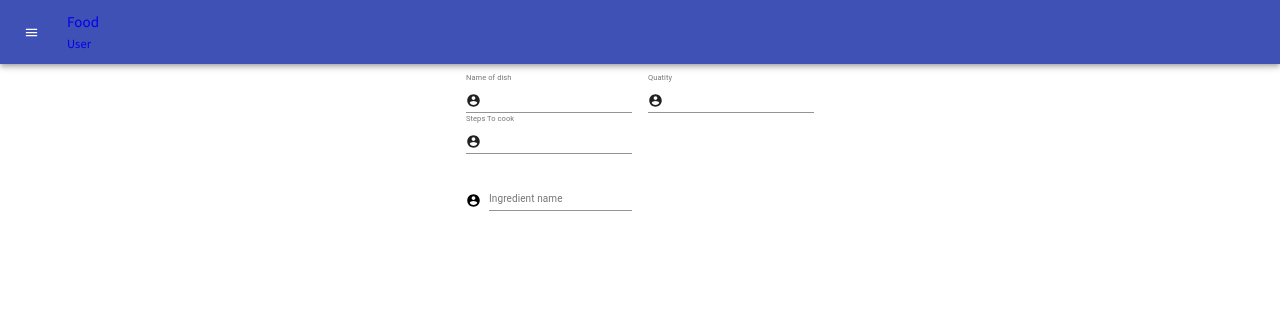
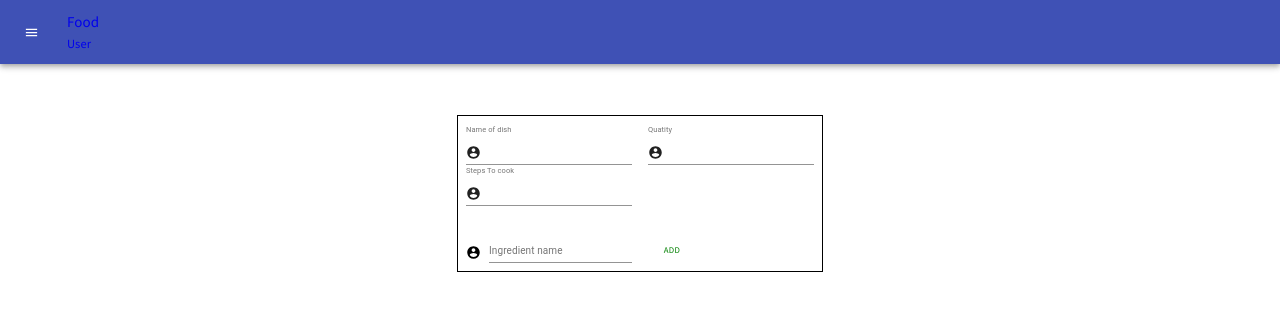
Before and after one commit to kaustavkarmakar2/FoodReceipeApp, a React (Create React App) app: page /user in a window 1280 px wide. Shown: the top 310 px of the page. Built offline with nearby package versions, Linux system fonts and the light colour scheme.

Commit message:
second  commit

```diff
--- a/src/App.css
+++ b/src/App.css
@@ -162,3 +162,8 @@ h1 {
   color:red;
   font-size: 1.5rem;
 }
+.bordersA {
+  border: 1px solid #000000;
+  margin-top: 4%;
+
+}
--- a/src/components/Home.js
+++ b/src/components/Home.js
@@ -16,7 +16,7 @@ function Home(){
   const APP_ID = "cb6f82d7";
   const APP_KEY = "4180124fa98374ad33f63020cbc2030b";
 
-  const recipesinArray=[{name:"Biriyani"},{name:"Chowmin"}];
+  const recipesinArray=[{name:"Biriyani",ingreditant:"Rice",cook:"Boil Rice"},{name:"Chowmin",ingreditant:"Wheat",cook:"Boil Wheat"}];
 
   const url = `https://api.edamam.com/search?q=${query}&app_id=${APP_ID}&app_key=${APP_KEY}`;
 
@@ -58,7 +58,7 @@ function Home(){
           <div className="recipes">
             {recipes !== [] &&
               recipes.map(recipe => <Recipe key={uuidv4()} recipe={recipe} />)}
-            {recipesinArray.map(recipe=><ul key={uuidv4()} style={{color:'Red',weight:'200px'}}><li>{recipe.name}</li></ul>)}
+            {recipesinArray.map(recipe=><ul key={uuidv4()} style={{color:'Red',weight:'200px'}} className="recipe"><li>Name:{recipe.name}</li><li>Ingreditant:{recipe.ingreditant}</li><li>Steps to cook:{recipe.cook}</li></ul>)}
           </div>
         </div>
     )
--- a/src/components/UserReceipeAdd.js
+++ b/src/components/UserReceipeAdd.js
@@ -8,6 +8,7 @@ import FormControl from '@material-ui/core/FormControl';
 import TextField from '@material-ui/core/TextField';
 import Grid from '@material-ui/core/Grid';
 import AccountCircle from '@material-ui/icons/AccountCircle';
+import Button from '@material-ui/core/Button';
 const useStyles = makeStyles((theme) => ({
   margin: {
     margin: theme.spacing(1),
@@ -16,7 +17,7 @@ const useStyles = makeStyles((theme) => ({
 function UserReceipeAdd() {
     const classes = useStyles();
     return (
-        <div>
+        <div className="bordersA">
             <FormControl className={classes.margin}>
         <InputLabel htmlFor="input-with-icon-adornment">Name of dish</InputLabel>
         <Input
@@ -53,6 +54,7 @@ function UserReceipeAdd() {
           ),
         }}
       />
+
       <div className={classes.margin}>
         <Grid container spacing={1} alignItems="flex-end">
           <Grid item>
@@ -61,6 +63,9 @@ function UserReceipeAdd() {
           <Grid item>
             <TextField id="input-with-icon-grid" label="Ingredient name" />
           </Grid>
+            <Grid item>
+              <Button style={{color:'Green',backgrondColor:'Blue'}}>ADD</Button>
+            </Grid>
         </Grid>
       </div>
         </div>
```
